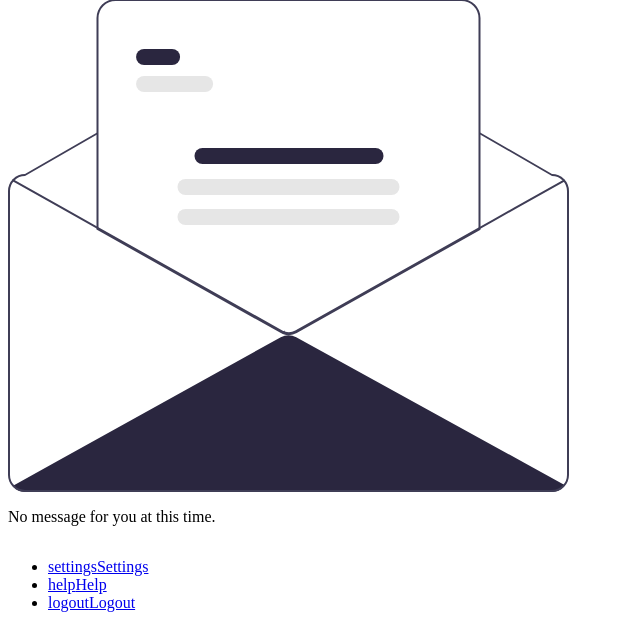
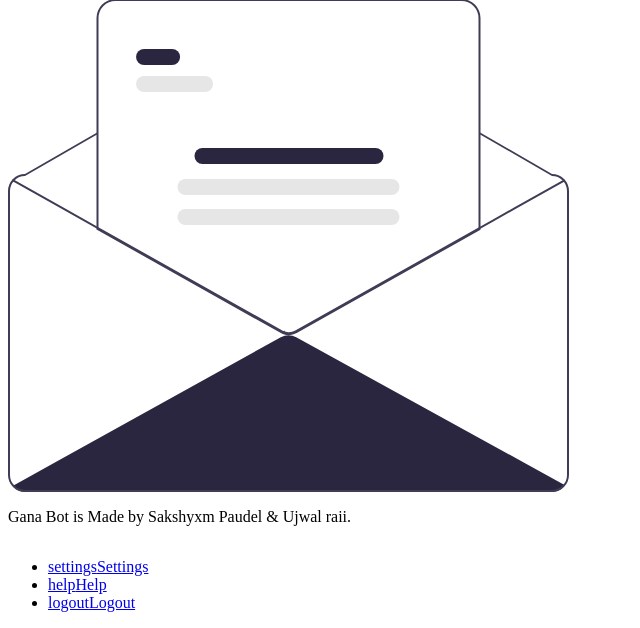
Before and after one commit to Sakshyam28836/GANA-Dashboard, a Python web app: template templates/header.html in a window 1280 px wide. Shown: the part 301-929 px from the top of the page, without its empty margins (0-640 px from the left). Run offline with Jinja, Linux system fonts and the light colour scheme; the template is opened without the code that fills it, so the values that code supplies are empty.

Commit message:
Modify header template with new inbox message and help link
Updated the header template to include a new message in the inbox section and changed the help link.

```diff
--- a/templates/header.html
+++ b/templates/header.html
@@ -38,7 +38,7 @@
             <div class="sections">
                 <div class="no-message">
                     <img src="/static/img/noMessage.svg" alt />
-                    <p>{{ _("No message for you at this time.") }}</p>
+                    <p>{{ _("Gana Bot is Made by Sakshyxm Paudel & Ujwal raii.") }}</p>
                 </div>
             </div>
         </div>
@@ -54,7 +54,7 @@
                     <a href="#"><span class="material-symbols-outlined">settings</span>{{ _("Settings") }}</a>
                 </li>
                 <li>
-                    <a href="https://discord.gg/wRCgB7vBQv" target="_blank"><span class="material-symbols-outlined">help</span>{{ _("Help") }}</a>
+                    <a href="https://dsc.gg/gana" target="_blank"><span class="material-symbols-outlined">help</span>{{ _("Help") }}</a>
                 </li>
                 <li>
                     <a href="logout" class="logout-link"><span class="material-symbols-outlined">logout</span>{{ _("Logout") }}</a>
```
